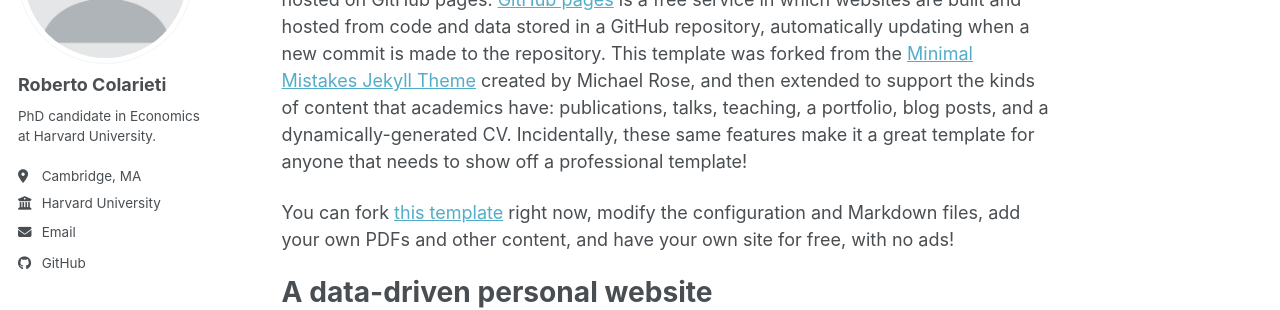
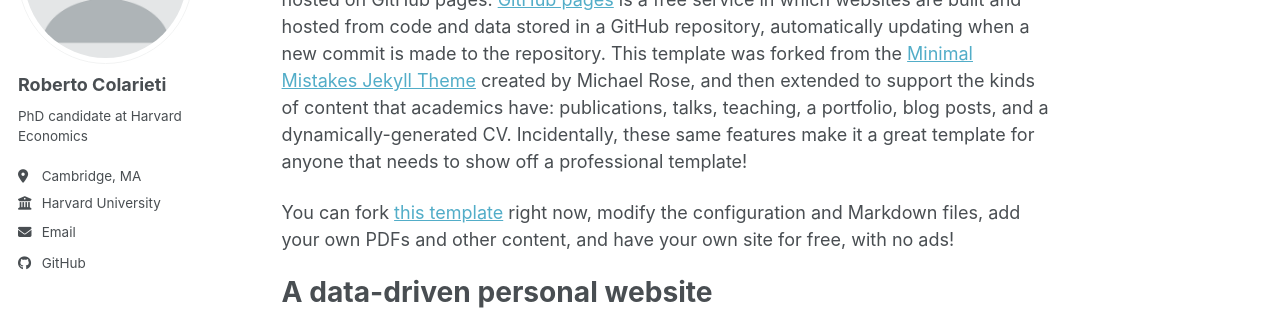
Before and after one commit to RobertoColarieti/robertocolarieti.github.io, a Jekyll site: the page built from _pages/about.md, in a window 1280 px wide. Shown: the part 212-522 px from the top of the page. Built offline with Jekyll 4.4.1, drawn with Linux system fonts in a browser that asks for light colours; a script bundle is joined from its source files by our own code; library files that are not in the unit come from our copies.

Commit message:
Update bio in configuration file

```diff
--- a/_config.yml
+++ b/_config.yml
@@ -26,7 +26,7 @@
   avatar           : "profile.png"
   name             : "Roberto Colarieti"
   pronouns         : # example: "she/her"
-  bio              : "PhD candidate in Economics at Harvard University."
+  bio              : "PhD candidate at Harvard Economics"
   location         : "Cambridge, MA"
   employer         : "Harvard University"
   uri              : # URL
```
